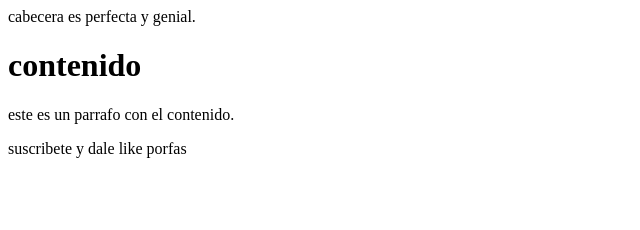
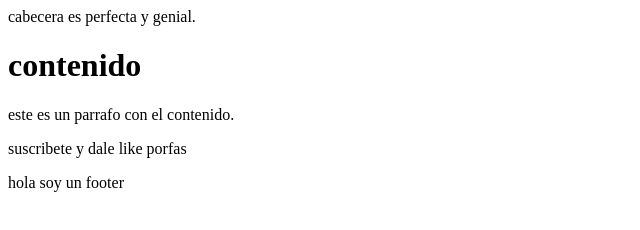
Before and after one commit to DanielUnoSoto/historia, a plain HTML site: page index.html in a window 1280 px wide. Shown: the whole page, without its empty margins (0-640 px from the left). Drawn offline with Linux system fonts and the light colour scheme.

Commit message:
footer completo

```diff
--- a/index.html
+++ b/index.html
@@ -12,5 +12,8 @@
     <h1>contenido</h1>
     <p>este es un parrafo con el contenido.</p>
     <p>suscribete y dale like porfas</p>
+    <footer>
+        hola soy un footer
+    </footer>
 </body>
 </html>
```
